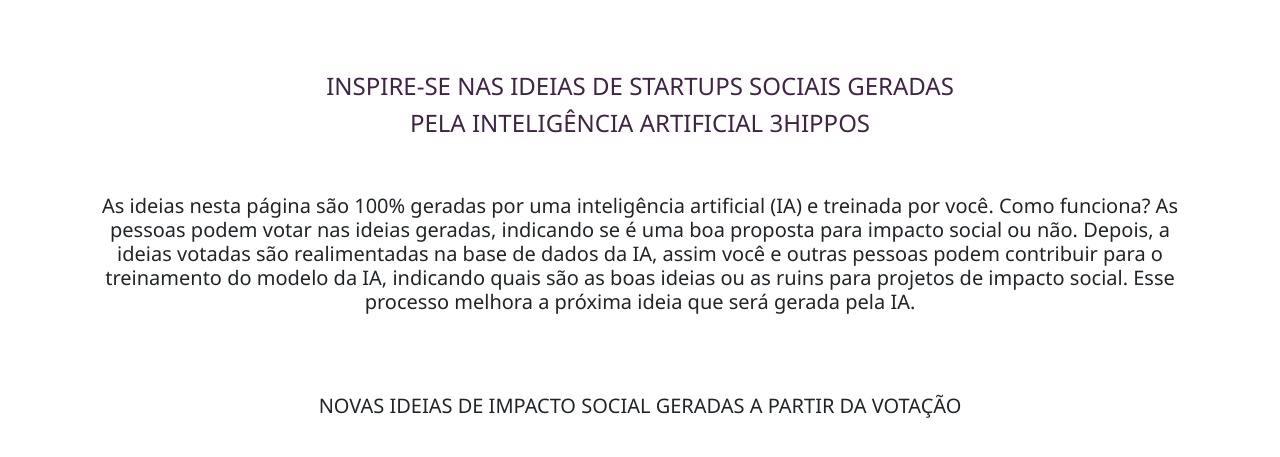
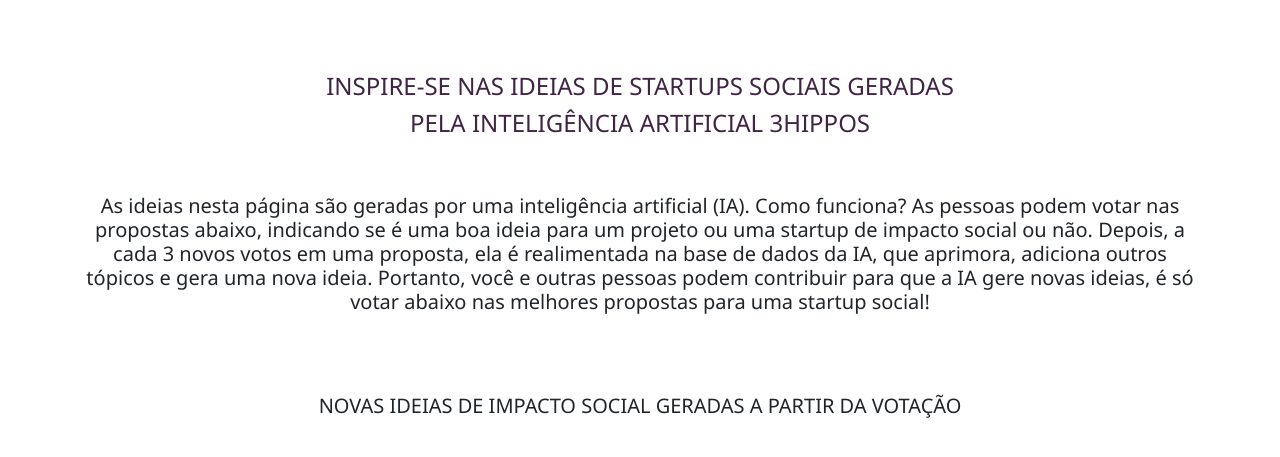
Before and after one commit to ArthurAraujoBrum/site-ai, a Flask app: page / in a window 1280 px wide. Shown: the top 457 px of the page. Run offline with Flask 3, Linux system fonts and the light colour scheme; tables that the repository leaves empty hold one stand-in row (values such as "Sample post"); parts of the project's set-up code (start-up, migrations or seed data) failed here and were passed over; some libraries are stand-ins or nearby versions.

Commit message:
new version of site

```diff
--- a/website/__init__.py
+++ b/website/__init__.py
@@ -2,7 +2,6 @@
 from flask_sqlalchemy import SQLAlchemy
 import os
 
-DB_NAME = "database.db"
 app = Flask(__name__)
 app.config['SECRET_KEY'] = 'hasiodhas hiduaysudywqbe'
 app.config['SQLALCHEMY_DATABASE_URI'] = os.environ["DATABASE_URI"]
--- a/website/templates/home.html
+++ b/website/templates/home.html
@@ -13,8 +13,11 @@
 <br>
 <br>
 <div class="container">
-    <h2 align="center">As ideias nesta página são 100% geradas por uma inteligência artificial (IA) e treinada por você. Como funciona?
-        As pessoas podem votar nas ideias geradas, indicando se é uma boa proposta para impacto social ou não. Depois, a ideias votadas são realimentadas na base de dados da IA, assim você e outras pessoas podem contribuir para o treinamento do modelo da IA, indicando quais são as boas ideias ou as ruins para projetos de impacto social. Esse processo melhora a próxima ideia que será gerada pela IA.
+    <h2 align="center">As ideias nesta página são geradas por uma inteligência artificial (IA).
+        Como funciona? As pessoas podem votar nas propostas abaixo, indicando se é uma boa ideia
+        para um projeto ou uma startup de impacto social ou não. Depois, a cada 3 novos votos em uma proposta,
+        ela é realimentada na base de dados da IA, que aprimora, adiciona outros tópicos e gera uma nova ideia.
+        Portanto, você e outras pessoas podem contribuir para que a IA gere novas ideias, é só votar abaixo nas melhores propostas para uma startup social!
     </h2>
     <br>
     <div class="row">
--- a/website/views.py
+++ b/website/views.py
@@ -7,15 +7,20 @@
 views = Blueprint('views', __name__)
 
 openai.api_key = os.environ["OPENAI_API_KEY"]
-prompt = "sugira uma breve ideia de startup que gere impacto social:"
+prompt_txt = "sugira uma breve ideia de startup com o tema "
+temas = ["erradicação da pobreza", "agricultura sustentável", "educação de qualidade", "água potável",
+"saneamento básico", "energia limpa", "energia acessível", "equidade", "empregabilidade", "inovação social",
+"redução das desigualdades", "comunidades sustentáveis", "consumo consciente", "produção responsável", "mudança global do clima",
+"vida na água", "paz  e justiça", "instituições eficazes", "vida terrestre", "promover o desenvolvimento e a transferência de tecnologia"]
+temas = temas + temas
 
 @views.route('/', methods=['GET', 'POST'])
 def home():
     if Ideas.query.all() == []:
-        for i in range(10):
+        for tema in temas:
             response = openai.Completion.create(
             model="text-davinci-003",
-            prompt=prompt,
+            prompt=prompt_txt + tema,
             temperature=0.6,
             max_tokens=150,
             top_p=1,
@@ -30,7 +35,7 @@
         ideas = Ideas.query.order_by(Ideas.like_counter.desc())
         generated_ideas = Ideas.query.filter_by(generated=True).all()
         for idea in ideas:
-            if idea.like_counter > 5:
+            if idea.like_counter >= 3:
                 if any(x.generated_by == idea.id for x in generated_ideas):
                     pass
                 else:
```
Also changed, not shown: 1 other file.
